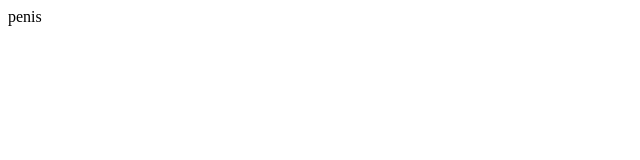
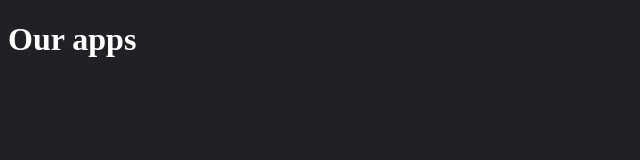
Before and after one commit to nicvicdevelopers/nicvicdevelopers.github.io, a plain HTML site: page apps.html in a window 1280 px wide. Shown: the whole page, without its empty margins (0-640 px from the left). Drawn offline with Linux system fonts and the light colour scheme.

Commit message:
Add files via upload

```diff
--- a/apps.html
+++ b/apps.html
@@ -5,8 +5,15 @@
     <meta http-equiv="X-UA-Compatible" content="IE=edge">
     <meta name="viewport" content="width=device-width, initial-scale=1.0">
     <title>Apps</title>
+    <style>
+		body
+		{
+			background-color: #202124;
+            color: white
+		}
+	</style>
 </head>
 <body>
-    penis
+    <h1>Our apps</h1>
 </body>
 </html>
```
Also changed, not shown: index.html (+7 -0 lines), privacy.html (+7 -0 lines).
